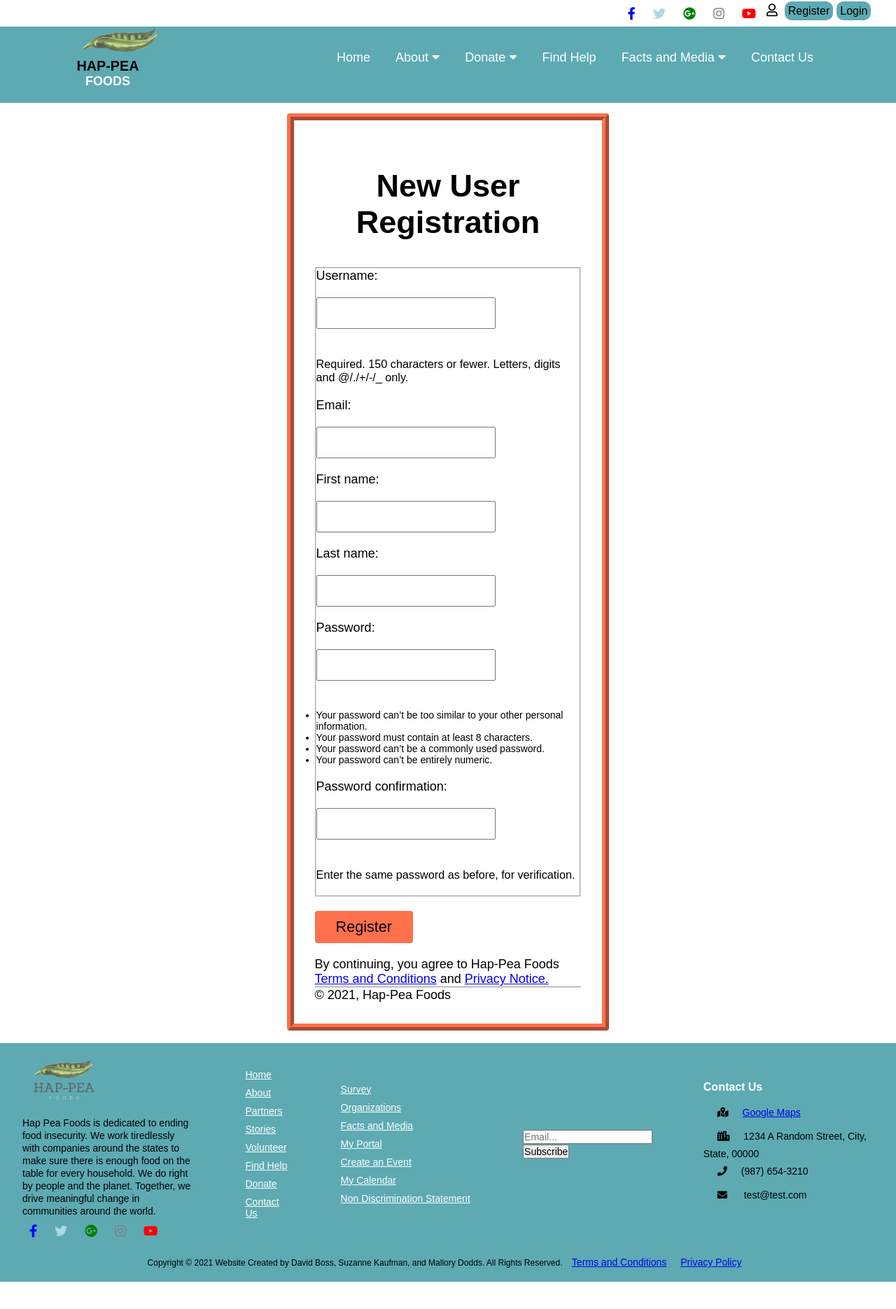
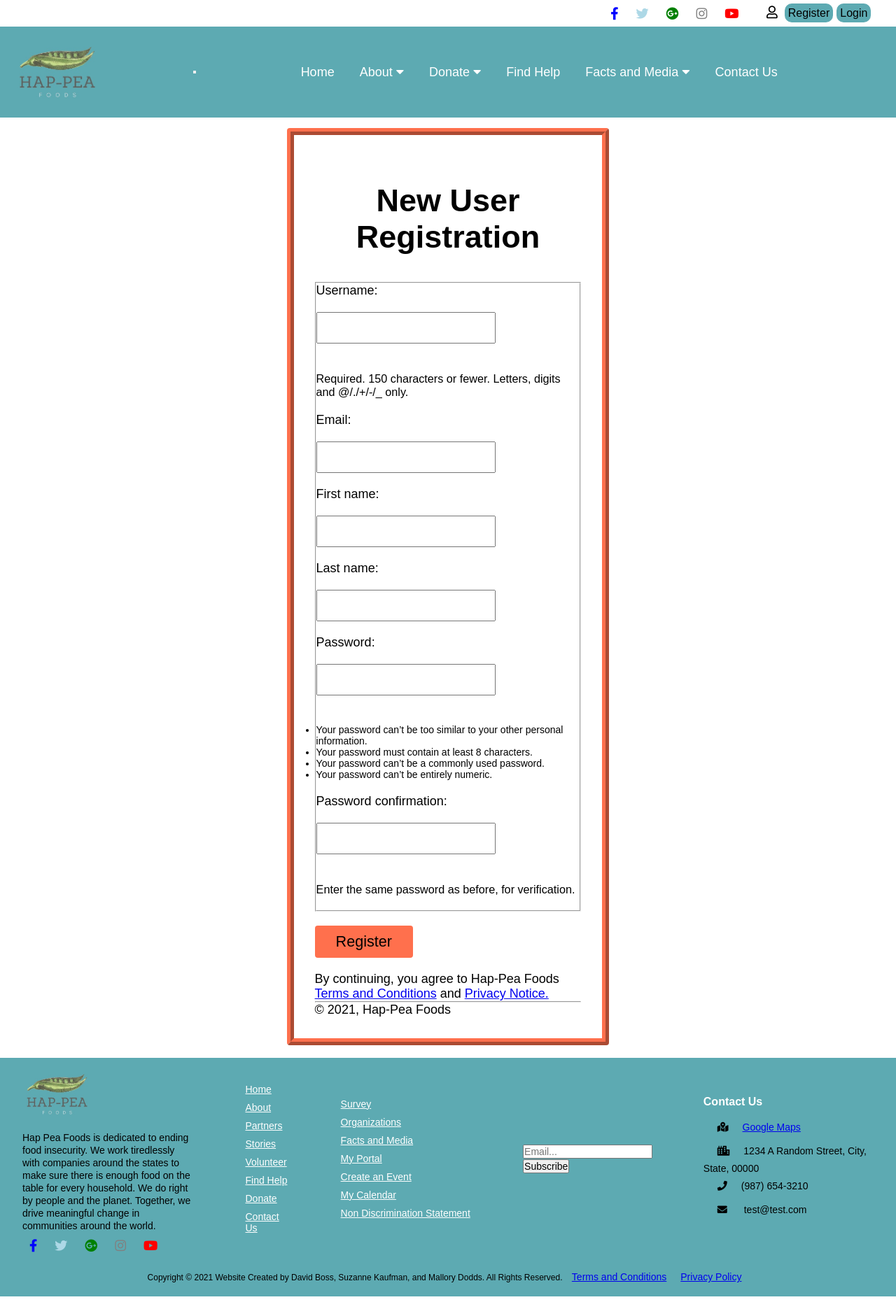
Before and after one commit to dmjefe/hap_pea_foods, a Django app: page /accounts/register/ in a window 1280 px wide. Shown: the whole page at 70% size. Before the commit the page ends 1832 px from the top, so only its background shows below. Run offline with Django 3.2, Linux system fonts and the light colour scheme; some libraries are stand-ins or nearby versions.

Commit message:
bootstrap

```diff
--- a/static/css/style.css
+++ b/static/css/style.css
@@ -22,15 +22,6 @@ header {
   padding: 10px 10px;
 }
 
-img {
-  height: auto;
-}
-
-.img-logo {
-  height: 40px;
-  padding: 0 10px;
-}
-
  /* Nav Container */
 
 nav {
@@ -39,7 +30,7 @@ nav {
   flex-wrap: wrap;
   align-items: center;
   justify-content: space-between;
-  padding: 0 100px;
+  padding: 0 20px;
 }
 
 nav h1 {
@@ -129,6 +120,8 @@ nav ul li ul li {
 .system {
   width: 13%;
   float: right;
+  padding-left: 2%;
+  margin-top: 3px;
 }
 
 .system i {
--- a/templates/base_layout.html
+++ b/templates/base_layout.html
@@ -34,11 +34,11 @@
      </div>
     </header>
 
-     <nav>
-       <div class="logo">
-         <img src="{% static 'logo3.jpg' %}" class="img-logo" alt="peas">
-        <p><h1><span class="logo-color">HAP-PEA</span> FOODS</h1></p>
-       </div>
+     <nav class="navbar navbar-expand-lg navbar-light bg-light">
+       <a class="navbar-brand" href="#"> <img src="{% static 'logo2.jpg' %}" width="125" height="125" alt=""></a>
+       <button class="navbar-toggler" type="button" data-toggle="collapse" data-target="#navbarTogglerDemo02" aria-controls="navbarTogglerDemo02" aria-expanded="false" aria-label="Toggle navigation">
+         <span class="navbar-toggler-icon"></span>
+       </button>
        <ul>
          <li><a href="{% url 'home' %}">Home</a></li>
          <li><a href="">About <i class="fas fa-caret-down"></i></a>
@@ -46,7 +46,6 @@
              <li><a href="{% url 'about' %}">About Us</a></li>
              <li><a href="{% url 'partners' %}">Partners</a></li>
            </ul>
-            </li>
             <li><a href="">Donate <i class="fas fa-caret-down"></i></a>
               <ul>
                 <li><a href="{% url 'moneydonations' %}">Donate Money</a></li>
@@ -65,13 +64,14 @@
             </li>
             <li><a href="{% url 'contact' %}">Contact Us</a></li>
             </ul>
-       <div class="search">
+       <form class="form-inline">
          <script async src="https://cse.google.com/cse.js?cx=3555679745fbd16c3"></script>
          <div class="gcse-search"></div>
          <!--<form action="https://cse.google.com/cse?cx=3555679745fbd16c3">
            <input type="text" placeholder="Search.." name="search">
            <button type="submit"><i class="fa fa-search"></i></button>
          </form>-->
+      </form>
     </div>
    </nav>
 
```
Lines whose indentation alone changed are shown as unchanged.
